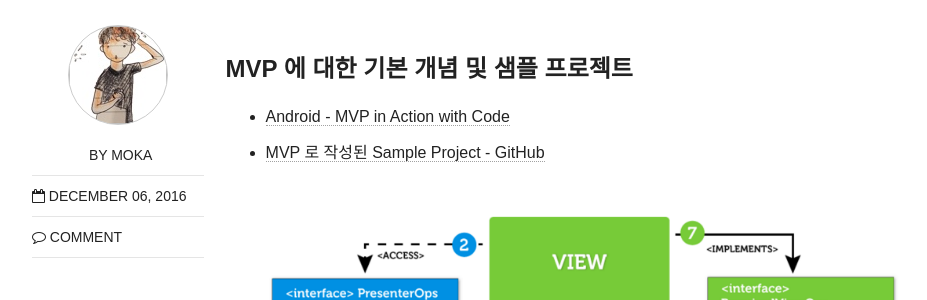
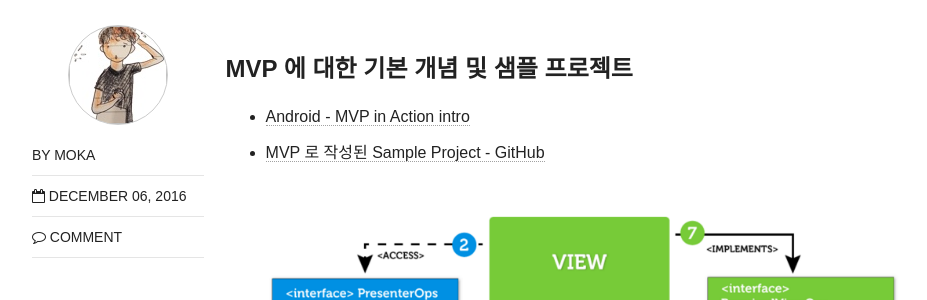
Before and after one commit to steadymoka/moka-a.github.io, a Jekyll site: the page built from _posts/2016/youtube/2016-12-06-android-mvp-01.md, in a window 1280 px wide and 900 px high, scrolled down 378 px. Shown: the part 152-452 px from the top of the window, without its empty margins (154-1081 px from the left). Built offline with Jekyll 4.4.1, drawn with Linux system fonts in a browser that asks for light colours; nearby versions of some CDN libraries; comment, search, counter and statistics services are not loaded.

Commit message:
edit text, width 100%

```diff
--- a/_layouts/post.html
+++ b/_layouts/post.html
@@ -59,7 +59,7 @@
                       border: solid 1px #CCCCCC;"
               class="bio-photo" ></a>
         {% endif %}
-        <span class="author vcard" style="padding-left: 57px;">By <span class="fn">{{ author.name }}</span></span>
+        <span class="author vcard" style="margin-left: auto;margin-right: auto;">By <span class="fn">{{ author.name }}</span></span>
         <span class="entry-date date published"><time datetime="{{ page.date | date_to_xmlschema }}"><i class="fa fa-calendar-o"></i> {{ page.date | date: "%B %d, %Y" }}</time></span>
         {% if page.modified %}<span class="entry-date date modified"><time datetime="{{ page.modified }}"><i class="fa fa-pencil"></i> {{ page.modified | date: "%B %d, %Y" }}</time></span>{% endif %}
         {% if (site.owner.disqus-shortname and page.comments) or site.comments %}<span class="entry-comments"><i class="fa fa-comment-o"></i> <a href="#disqus_thread">Comment</a></span>{% endif %}
@@ -72,7 +72,7 @@
         <script async src="//pagead2.googlesyndication.com/pagead/js/adsbygoogle.js"></script>
         <!-- moka_bottom -->
         <ins class="adsbygoogle"
-             style="display:inline-block;width:728px;height:90px"
+             style="display:inline-block;width:100%;height:90px"
              data-ad-client="ca-pub-7847386025632674"
              data-ad-slot="2325072143"></ins>
         <script>
--- a/_posts/2016/youtube/2016-12-06-android-mvp-01.md
+++ b/_posts/2016/youtube/2016-12-06-android-mvp-01.md
@@ -12,7 +12,7 @@ image:
 date: 2016-12-6
 ---
 #### MVP 에 대한 기본 개념 및 샘플 프로젝트
-- [Android - MVP in Action with Code](http://moka-a.github.io/android/android-mvp/)
+- [Android - MVP in Action intro](http://moka-a.github.io/android/android-mvp/)
 - [MVP 로 작성된 Sample Project - GitHub](https://github.com/moka-a/moka-sample-android)
 
 <figure>
```
